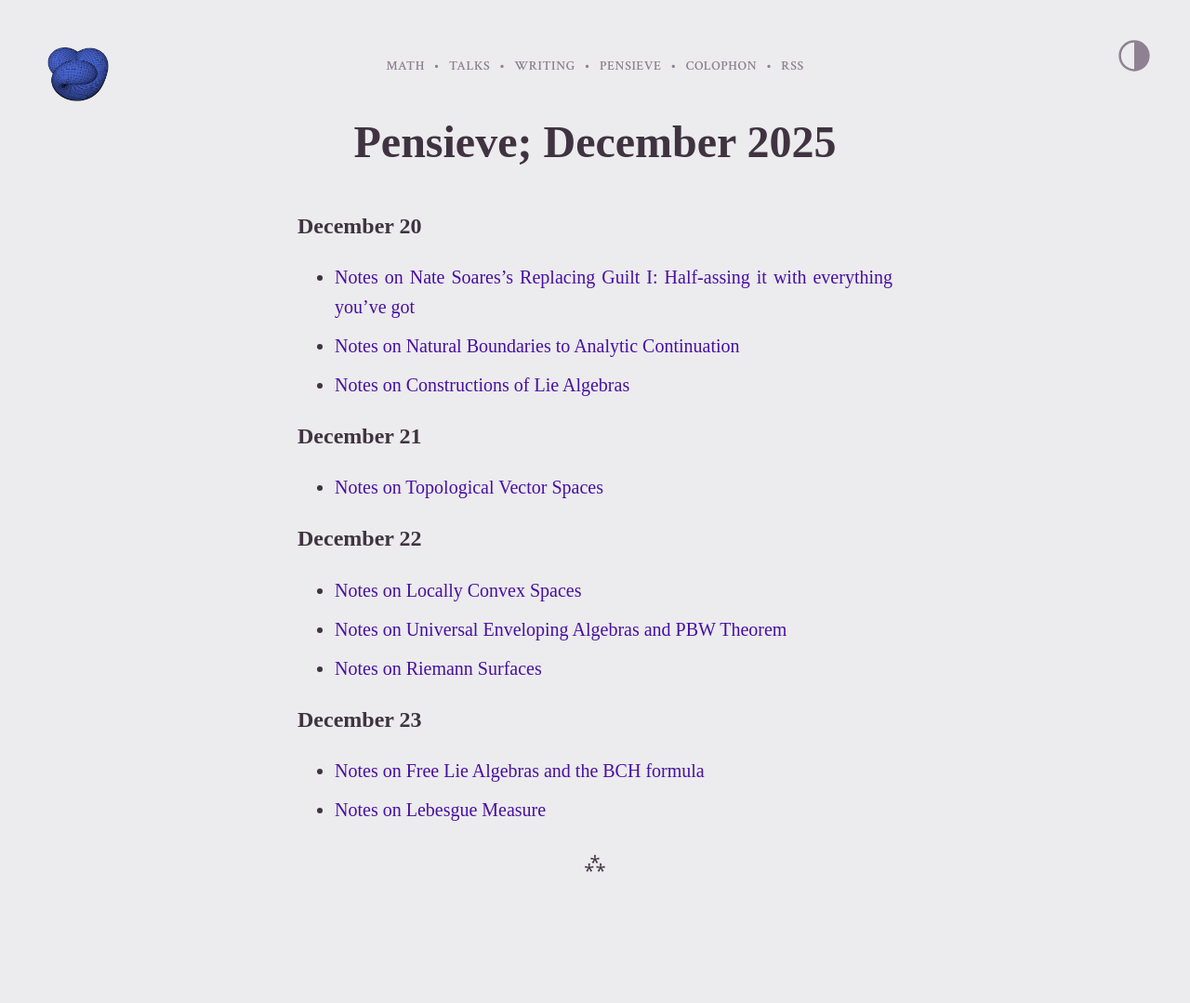
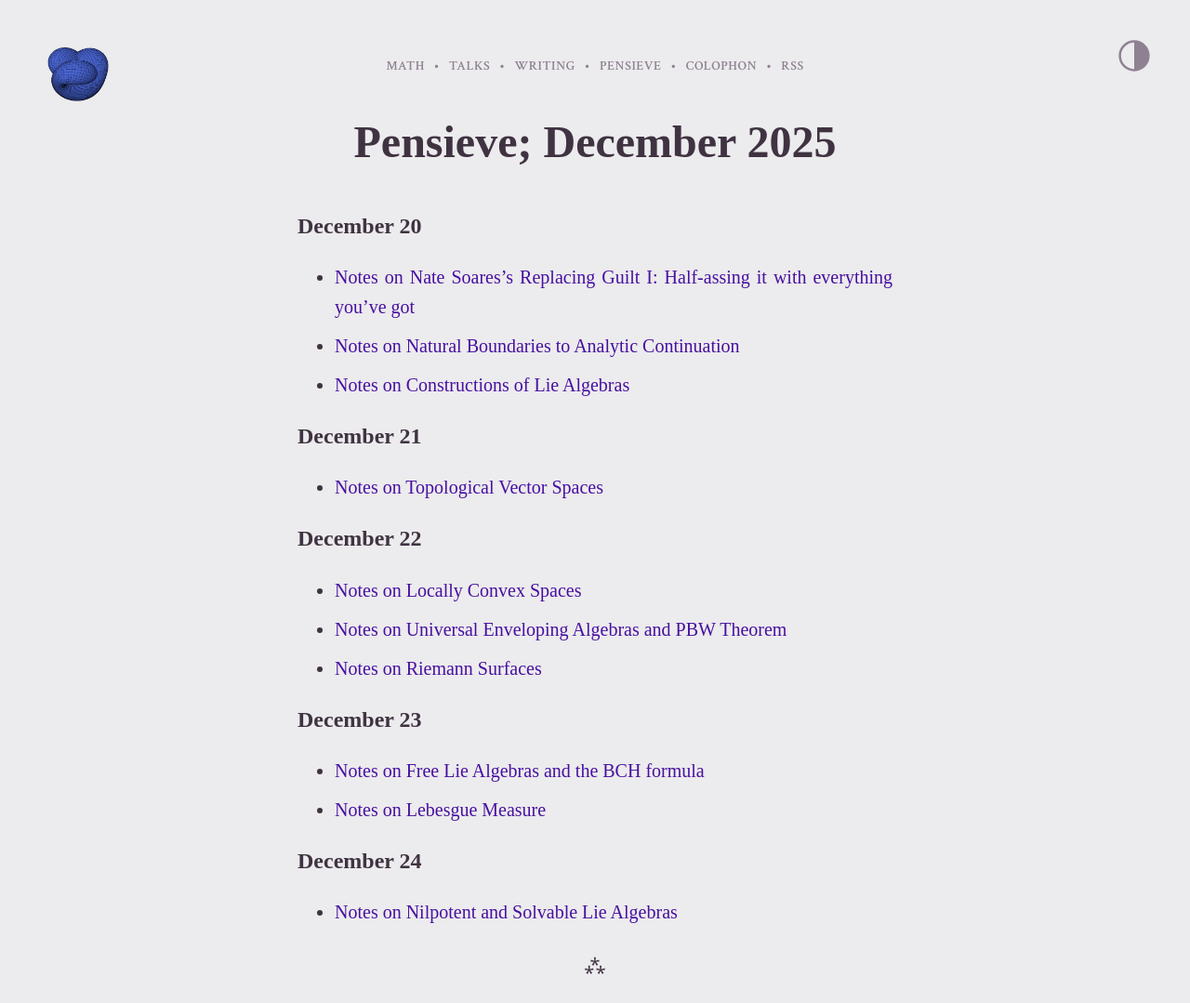
Before and after one commit to williamrygao/williamrygao.github.io, a Jekyll site: the page built from pensieve/2025-12/2025-12.md, in a window 1280 px wide. Shown: the whole page at 93% size. Built offline with Jekyll 4.4.1, drawn with Linux system fonts in a browser that asks for light colours; before the commit the page ends 969 px from its top, so only the background shows below that.

Commit message:
December 24

```diff
--- a/pensieve/2025-12/2025-12.md
+++ b/pensieve/2025-12/2025-12.md
@@ -21,4 +21,7 @@ title: Pensieve; December 2025
 * [Notes on Free Lie Algebras and the BCH formula](/pensieve/2025-12/2025-12-23-bch-formula.pdf)
 * [Notes on Lebesgue Measure](/pensieve/2025-12/2025-12-23-lebesgue-measure.pdf)
 
+## December 24
+* [Notes on Nilpotent and Solvable Lie Algebras](/pensieve/2025-12/2025-12-24-nilpotent-and-solvable-lie-algebras.pdf)
+
 ---
```
Also changed, not shown: 1 other file.
